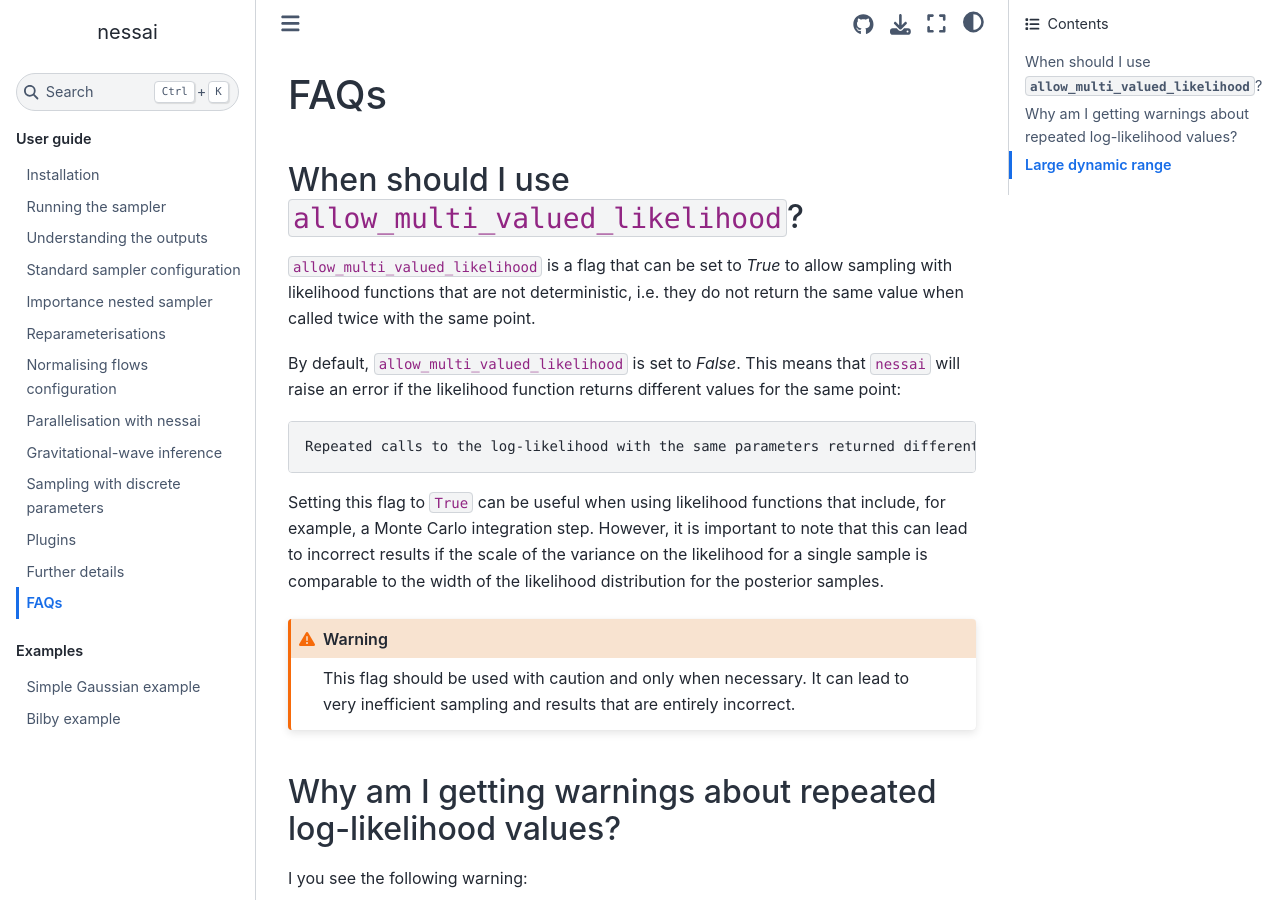
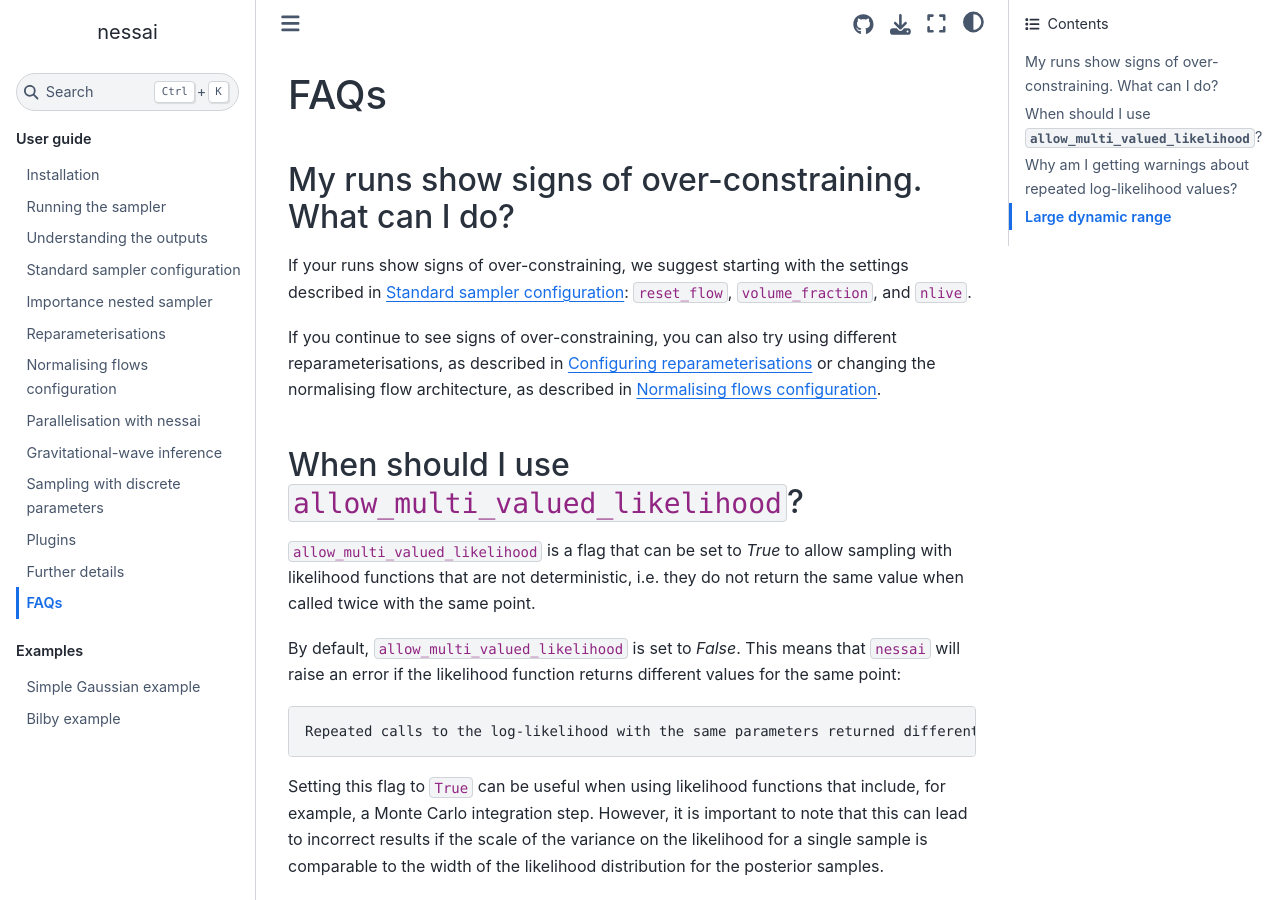
Before and after one commit to mj-will/nessai, a Sphinx documentation site: the page built from docs/faqs.rst, in a window 1280 px wide and 900 px high. Built offline with Sphinx 7.4.7 and the Sphinx Book theme 1.1.4, drawn with Linux system fonts in a browser that asks for light colours; pages that are not in the unit, such as notebooks, are missing from menus.

Commit message:
DOC: add details about key settings

```diff
--- a/docs/faqs.rst
+++ b/docs/faqs.rst
@@ -1,6 +1,17 @@
 ====
 FAQs
 ====
+
+My runs show signs of over-constraining. What can I do?
+-------------------------------------------------------
+
+If your runs show signs of over-constraining, we suggest starting with the settings
+described in :ref:`Standard sampler configuration<Key settings>`: :code:`reset_flow`,
+:code:`volume_fraction`, and :code:`nlive`.
+
+If you continue to see signs of over-constraining, you can also try using different
+reparameterisations, as described in :ref:`Configuring reparameterisations` or
+changing the normalising flow architecture, as described in :ref:`Normalising flows configuration`.
 
 
 When should I use :code:`allow_multi_valued_likelihood`?
```
Also changed, not shown: docs/sampler-configuration.rst (+9 -0 lines).
